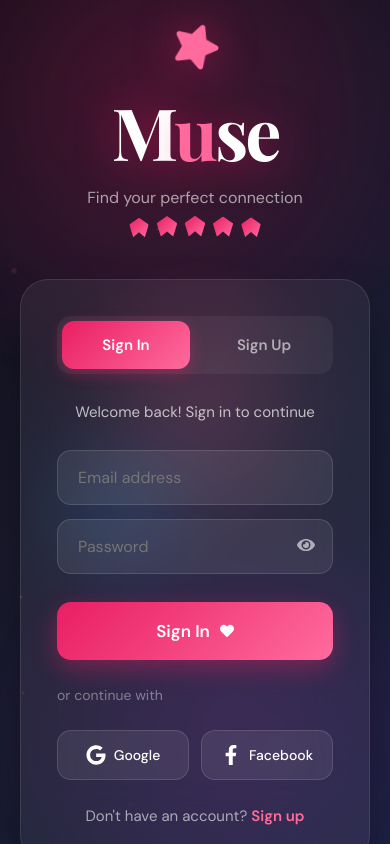
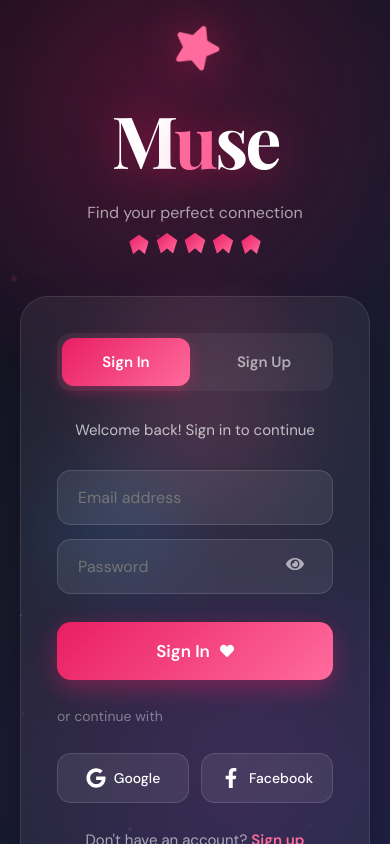
Before and after one commit to hritikch24/muse, a React (Vite) app: page /auth in a window 390 px wide. Built offline with nearby package versions, Linux system fonts and the light colour scheme.

Commit message:
fix: mobile issues - viewport, input sizes, touch targets

```diff
--- a/index.html
+++ b/index.html
@@ -3,7 +3,7 @@
   <head>
     <meta charset="UTF-8" />
     <link rel="icon" type="image/svg+xml" href="/favicon.svg" />
-    <meta name="viewport" content="width=device-width, initial-scale=1.0" />
+    <meta name="viewport" content="width=device-width, initial-scale=1.0, maximum-scale=1.0, user-scalable=no" />
     <meta name="description" content="Muse - Find your perfect connection" />
     <meta name="theme-color" content="#1A1A2E" />
     <meta name="mobile-web-app-capable" content="yes" />
--- a/src/components/common/MainLayout.jsx
+++ b/src/components/common/MainLayout.jsx
@@ -128,9 +128,12 @@ const styles = {
     position: 'relative',
     color: 'rgba(255,255,255,0.6)',
     textDecoration: 'none',
+    minHeight: '48px',
   },
   iconWrapper: {
     position: 'relative',
+    width: '28px',
+    height: '28px',
   },
   badge: {
     position: 'absolute',
--- a/src/pages/AuthPage.jsx
+++ b/src/pages/AuthPage.jsx
@@ -211,6 +211,8 @@ export default function AuthPage() {
                   placeholder="Email address"
                   value={email}
                   onChange={(e) => setEmail(e.target.value)}
+                  inputMode="email"
+                  autoComplete="email"
                   style={errors.email ? {...styles.input, ...styles.inputError} : styles.input}
                   aria-label="Email address"
                   aria-invalid={!!errors.email}
@@ -225,6 +227,8 @@ export default function AuthPage() {
                     placeholder="Password"
                     value={password}
                     onChange={(e) => setPassword(e.target.value)}
+                    inputMode="text"
+                    autoComplete="current-password"
                     style={errors.password ? {...styles.input, ...styles.inputError, ...styles.passwordInput} : {...styles.input, ...styles.passwordInput}}
                     aria-label="Password"
                     aria-invalid={!!errors.password}
@@ -321,9 +325,9 @@ const styles = {
   subtitle: { textAlign: 'center', color: 'rgba(255,255,255,0.7)', fontSize: '15px', marginBottom: '28px' },
   form: { display: 'flex', flexDirection: 'column', gap: '14px' },
   inputGroup: { width: '100%' },
-  input: { width: '100%', padding: '16px 20px', background: 'rgba(255,255,255,0.08)', border: '1px solid rgba(255,255,255,0.12)', borderRadius: '14px', fontSize: '16px', color: '#fff', outline: 'none', transition: 'all 0.3s ease', boxSizing: 'border-box' },
+  input: { width: '100%', padding: '16px 20px', background: 'rgba(255,255,255,0.08)', border: '1px solid rgba(255,255,255,0.12)', borderRadius: '14px', fontSize: '16px', color: '#fff', outline: 'none', transition: 'all 0.3s ease', boxSizing: 'border-box', minHeight: '48px' },
   terms: { fontSize: '12px', color: 'rgba(255,255,255,0.4)', textAlign: 'center', lineHeight: 1.5 },
-  submitBtn: { width: '100%', padding: '18px', background: 'linear-gradient(135deg, #E91E63, #FF6B9D)', border: 'none', borderRadius: '14px', fontSize: '17px', fontWeight: 600, color: '#fff', cursor: 'pointer', marginTop: '14px', boxShadow: '0 8px 25px rgba(233,30,99,0.4)', transition: 'all 0.3s ease', display: 'flex', alignItems: 'center', justifyContent: 'center', gap: '10px' },
+  submitBtn: { width: '100%', padding: '18px', background: 'linear-gradient(135deg, #E91E63, #FF6B9D)', border: 'none', borderRadius: '14px', fontSize: '17px', fontWeight: 600, color: '#fff', cursor: 'pointer', marginTop: '14px', boxShadow: '0 8px 25px rgba(233,30,99,0.4)', transition: 'all 0.3s ease', display: 'flex', alignItems: 'center', justifyContent: 'center', gap: '10px', minHeight: '52px' },
   btnIcon: { fontSize: '14px' },
   divider: { display: 'flex', alignItems: 'center', margin: '26px 0', color: 'rgba(255,255,255,0.4)', fontSize: '14px' },
   socialBtns: { display: 'flex', gap: '12px' },
--- a/src/styles/globals.css
+++ b/src/styles/globals.css
@@ -24,12 +24,14 @@
   margin: 0;
   padding: 0;
   box-sizing: border-box;
+  -webkit-tap-highlight-color: transparent;
 }
 
 html, body, #root {
   height: 100%;
   width: 100%;
   overflow: hidden;
+  touch-action: manipulation;
 }
 
 body {
@@ -38,6 +40,62 @@ body {
   color: var(--text);
   -webkit-font-smoothing: antialiased;
   -moz-osx-font-smoothing: grayscale;
+  font-size: 16px;
+  line-height: 1.5;
+}
+
+/* Mobile-friendly inputs */
+input, textarea, select, button {
+  font-size: 16px;
+  min-height: 48px;
+}
+
+input[type="text"],
+input[type="email"],
+input[type="password"],
+input[type="number"],
+textarea {
+  font-size: 16px !important;
+}
+
+/* Prevent iOS zoom on input focus */
+@media screen and (-webkit-min-device-pixel-ratio: 0) {
+  input, textarea, select {
+    font-size: 16px;
+  }
+}
+
+/* Touch-friendly buttons */
+button {
+  min-height: 48px;
+  min-width: 48px;
+  padding: 12px 24px;
+  cursor: pointer;
+  -webkit-tap-highlight-color: transparent;
+}
+
+/* Mobile containers */
+@media (max-width: 480px) {
+  .container, .page-container {
+    padding: 16px !important;
+  }
+
+  .card {
+    width: 90% !important;
+    max-width: 100% !important;
+  }
+
+  /* Bottom nav icons */
+  .nav-icon, nav svg {
+    width: 28px !important;
+    height: 28px !important;
+  }
+}
+
+/* Prevent horizontal scroll */
+html, body {
+  overflow-x: hidden;
+  max-width: 100vw;
 }
 
 h1, h2, h3, h4, h5, h6 {
```
